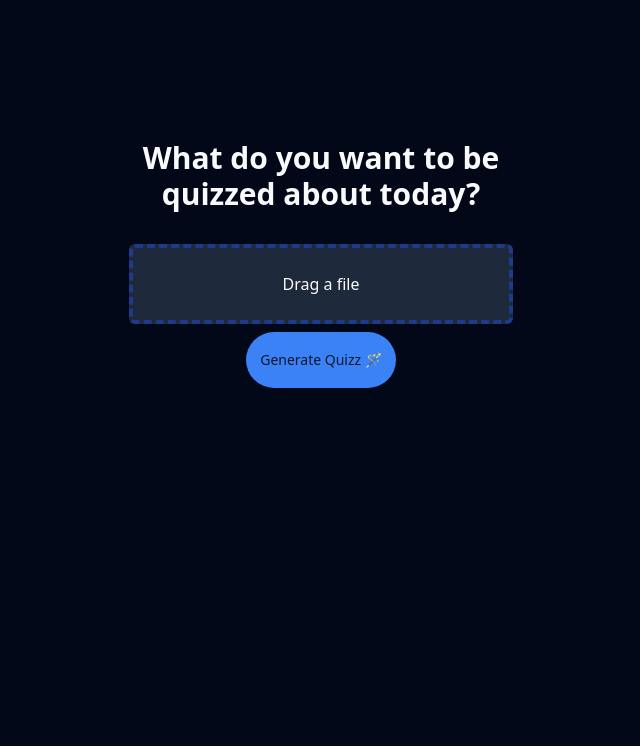
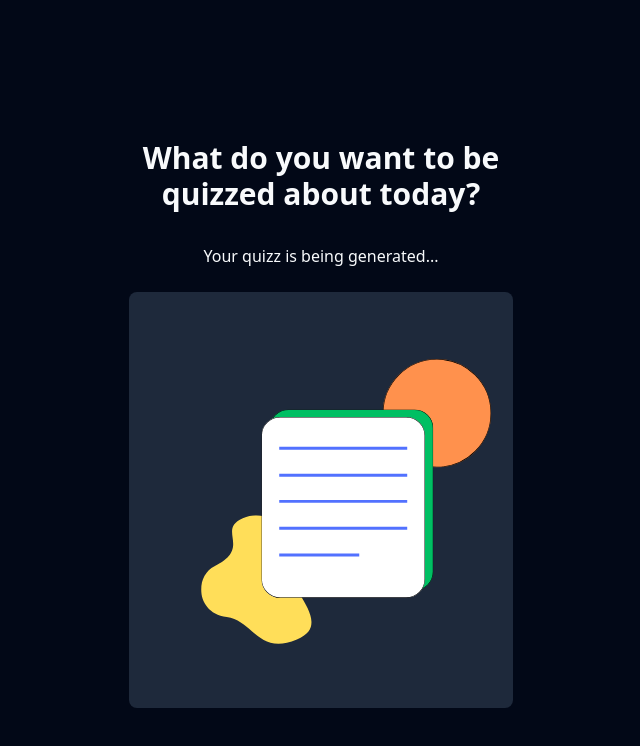
Before and after one commit to Ziad-Alghawi/quiz-ai, a Next.js app: page /quizz/new in a window 1280 px wide. Shown: the top 746 px of the page, without its empty margins (319-959 px from the left). Built offline with nearby package versions, Linux system fonts and the light colour scheme.

Commit message:
added loading animation

```diff
--- /dev/null
+++ b/declarations.d.ts
@@ -0,0 +1,3 @@
+// NOTE: The declaration below was injected by `"framer"`
+// see https://www.framer.com/docs/guides/handshake for more information.
+declare module "https://framer.com/m/*";
--- a/package.json
+++ b/package.json
@@ -24,6 +24,7 @@
     "class-variance-authority": "^0.7.0",
     "clsx": "^2.1.0",
     "drizzle-orm": "^0.29.3",
+    "framer-motion": "^10.18.0",
     "langchain": "^0.1.30",
     "lucide-react": "^0.309.0",
     "next": "14.0.1",
--- a/src/app/quizz/UploadDoc.tsx
+++ b/src/app/quizz/UploadDoc.tsx
@@ -2,11 +2,12 @@
 import React, { useState } from 'react'
 import { Button } from '@/components/ui/button'
 import { useRouter } from 'next/navigation';
+import LoadingAnimation from '@/components/loadingAnimation';
 
 type Props = {}
 
 const UploadDoc = (props: Props) => {
-  const [isLoading, setIsLoading] = useState(false);
+  const [isLoading, setIsLoading] = useState(true);
   const [document, setDocument] = useState<string | Blob | File | undefined>("");
   const router = useRouter();
 
@@ -36,6 +37,7 @@ const UploadDoc = (props: Props) => {
 
   return (
     <div className="w-full">
+      {isLoading ? <LoadingAnimation /> :
       <form className="w-full" onSubmit={handleSubmit}>
         <label htmlFor="document" className="bg-secondary w-full flex h-20 rounded-md border-4 border-dashed border-blue-900 relative"><div className="absolute inset-0 m-auto flex justify-center items-center">{document && document?.name ? document.name : "Drag a file"}</div><input
           // value={document}
@@ -46,6 +48,7 @@ const UploadDoc = (props: Props) => {
         /></label>
         <Button size="lg" className="mt-2" type="submit">Generate Quizz 🪄</Button>
       </form>
+      }
     </div>
   )
 }
--- /dev/null
+++ b/src/components/fileSvg.tsx
@@ -0,0 +1,184 @@
+"use client";
+import * as React from "react"
+import { motion } from "framer-motion";
+
+const draw = {
+  hidden: { pathLength: 0, opacity: 0 },
+  visible: (i: number) => {
+    const delay = 1 + i * 0.5;
+    return {
+      pathLength: 1,
+      opacity: 1,
+      transition: {
+        pathLength: { delay, type: "spring", duration: 1.5, bounce: 0 },
+        opacity: { delay, duration: 0.01 }
+      }
+    };
+  }
+};
+
+const upAndDown = {
+  animate: {
+    y: ["40px", "-40px"],
+    transition: {
+      y: {
+        repeat: Infinity,
+        repeatType: "reverse",
+        duration: 1,
+      },
+    },
+  },
+};
+
+const diagonal = {
+  animate: {
+    y: ["-40px", "40px"],
+    x: ["-40px", "40px"],
+    transition: {
+      y: {
+        repeat: Infinity,
+        repeatType: "reverse",
+        duration: 1,
+      },
+      x: {
+        repeat: Infinity,
+        repeatType: "reverse",
+        duration: 1,
+      },
+    },
+  },
+};
+
+const SvgComponent = (props: any) => (
+  <svg
+    xmlns="http://www.w3.org/2000/svg"
+    width={400}
+    height={400}
+    viewBox="0 0 1784.88 1785"
+    {...props}
+  >
+    <defs>
+      <clipPath id="a">
+        <path d="M1080.215 246.508h483.996v483.996h-483.996Zm0 0" />
+      </clipPath>
+      <clipPath id="b">
+        <path d="M1322.215 246.508c-133.652 0-242 108.347-242 242 0 133.652 108.348 241.996 242 241.996S1564.21 622.16 1564.21 488.508c0-133.653-108.344-242-241.996-242Zm0 0" />
+      </clipPath>
+      <clipPath id="c">
+        <path d="M1080.215 246.508h483.719v483.715h-483.72Zm0 0" />
+      </clipPath>
+      <clipPath id="d">
+        <path d="M1322.207 246.508c-133.648 0-241.992 108.344-241.992 241.992s108.344 241.992 241.992 241.992 241.996-108.344 241.996-241.992-108.348-241.992-241.996-241.992Zm0 0" />
+      </clipPath>
+      <clipPath id="e">
+        <path d="M286 977h494v574H286Zm0 0" />
+      </clipPath>
+      <clipPath id="f">
+        <path d="m238.84 954.023 623.32-28.21 29.938 661.527-623.32 28.21Zm0 0" />
+      </clipPath>
+      <clipPath id="g">
+        <path d="m238.84 954.023 623.32-28.21 29.938 661.527-623.32 28.21Zm0 0" />
+      </clipPath>
+      <clipPath id="h">
+        <path d="M592.184 488.508h730.03V1296h-730.03Zm0 0" />
+      </clipPath>
+      <clipPath id="i">
+        <path d="M676.18 488.508h562.039c46.39 0 83.996 37.605 83.996 83.992v639.879c0 46.39-37.606 83.996-83.996 83.996h-562.04c-46.39 0-83.995-37.605-83.995-83.996V572.5c0-46.387 37.605-83.992 83.996-83.992Zm0 0" />
+      </clipPath>
+      <clipPath id="j">
+        <path d="M592.184 488.508h729.703v807.695H592.184Zm0 0" />
+      </clipPath>
+      <clipPath id="k">
+        <path d="M676.18 488.508h562.03c46.388 0 83.993 37.605 83.993 83.992v639.871c0 46.387-37.605 83.992-83.992 83.992H676.18c-46.39 0-83.996-37.605-83.996-83.992V572.5c0-46.387 37.605-83.992 83.996-83.992Zm0 0" />
+      </clipPath>
+      <clipPath id="l">
+        <path d="M555.164 521.867h730.031V1329h-730.03Zm0 0" />
+      </clipPath>
+      <clipPath id="m">
+        <path d="M639.16 521.867h562.04c46.39 0 83.995 37.606 83.995 83.992v639.88c0 46.39-37.605 83.995-83.996 83.995H639.16c-46.387 0-83.996-37.605-83.996-83.996V605.86c0-46.386 37.61-83.992 83.996-83.992Zm0 0" />
+      </clipPath>
+      <clipPath id="n">
+        <path d="M555.164 521.867h729.703v807.696H555.164Zm0 0" />
+      </clipPath>
+      <clipPath id="o">
+        <path d="M639.16 521.867h562.031c46.387 0 83.993 37.606 83.993 83.992v639.871c0 46.387-37.606 83.993-83.993 83.993h-562.03c-46.391 0-83.997-37.606-83.997-83.993V605.86c0-46.387 37.606-83.993 83.996-83.993Zm0 0" />
+      </clipPath>
+    </defs>
+    <motion.g variants={diagonal} animate="animate" clipPath="url(#a)" id="orange-circle">
+      <g clipPath="url(#b)">
+        <path
+          fill="#ff914d"
+          d="M1080.215 246.508h483.996v483.996h-483.996Zm0 0"
+        />
+      </g>
+    </motion.g>
+    <motion.g variants={diagonal} animate="animate" clipPath="url(#c)" id="orange-cirle-border">
+      <g clipPath="url(#d)">
+        <path
+          fill="none"
+          stroke="#000"
+          strokeWidth={5.9996}
+          d="M1322.207 246.508c-133.648 0-241.992 108.344-241.992 241.992 0 133.649 108.344 241.992 241.992 241.992 133.649 0 241.996-108.343 241.996-241.992 0-133.648-108.347-241.992-241.996-241.992Zm0 0"
+        />
+      </g>
+    </motion.g>
+    <motion.g variants={upAndDown} animate="animate" clipPath="url(#e)" id="yellow-shape">
+      <g clipPath="url(#f)">
+        <g clipPath="url(#g)">
+          <path
+            fill="#ffde59"
+            d="M345.762 1204.2c169.097-81.747 7.61-161.91 126.304-214.009 118.696-52.093 213.082 58.352 198.575 207.79-9.547 97.94 215.98 262.324 42.714 333.859-173.265 71.535-194.19-84.54-312.742-100.563-141.043-19.191-142.207-184.886-54.851-227.078Zm0 0"
+          />
+        </g>
+      </g>
+    </motion.g>
+    <g clipPath="url(#h)">
+      <g clipPath="url(#i)">
+        <path fill="#00bf63" d="M592.184 488.508h730.03v807.02h-730.03Zm0 0" />
+      </g>
+    </g>
+    <g clipPath="url(#j)">
+      <g clipPath="url(#k)">
+        <path
+          fill="none"
+          stroke="#000"
+          strokeWidth={4.4997}
+          d="M676.18 488.508h562.031c46.387 0 83.993 37.605 83.993 83.992v639.872c0 46.386-37.606 83.992-83.993 83.992H676.18c-46.39 0-83.996-37.606-83.996-83.992V572.5c0-46.387 37.605-83.992 83.996-83.992Zm0 0"
+        />
+      </g>
+    </g>
+    <g clipPath="url(#l)">
+      <g clipPath="url(#m)">
+        <path fill="#fff" d="M555.164 521.867h730.031v807.024h-730.03Zm0 0" />
+      </g>
+    </g>
+    <g clipPath="url(#n)">
+      <g clipPath="url(#o)">
+        <path
+          fill="none"
+          stroke="#000"
+          strokeWidth={4.4997}
+          d="M639.16 521.867h562.032c46.387 0 83.992 37.606 83.992 83.992v639.872c0 46.387-37.605 83.992-83.992 83.992H639.16c-46.39 0-83.996-37.605-83.996-83.992V605.859c0-46.386 37.606-83.992 83.996-83.992Zm0 0"
+        />
+      </g>
+    </g>
+    <motion.path
+      initial={{ pathLength: 0 }}
+      animate={{ pathLength: 1 }}
+      transition={{
+        duration: 2,
+        ease: "easeInOut",
+        repeat: Infinity,
+        repeatType: "loop",
+        repeatDelay: 1
+      }}
+      fill="none"
+      stroke="#5271ff"
+      strokeWidth={12.74915}
+      d="M634.617 661.7h571.126M634.617 782.117h571.126M634.617 898.816h571.126M634.617 1018.418h571.126M634.617 1137.96h357.11"
+      variants={draw}
+      custom={5}
+    />
+  </svg>
+)
+export { SvgComponent as FileSvg }
--- /dev/null
+++ b/src/components/loadingAnimation.tsx
@@ -0,0 +1,17 @@
+import React from 'react'
+import { FileSvg } from './fileSvg'
+
+type Props = {}
+
+const LoadingAnimation = (props: Props) => {
+  return (
+    <div>
+      <h2>Your quizz is being generated...</h2>
+      <div className="bg-secondary mt-6 p-2 rounded-lg">
+        <FileSvg />
+      </div>
+    </div>
+  )
+}
+
+export default LoadingAnimation
```
Also changed, not shown: public/loading.svg (added), 1 other file (tests, documents, lock files or other folders).
